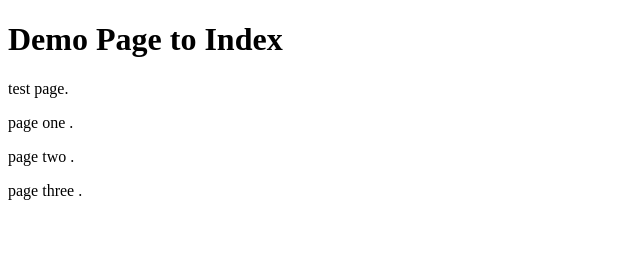
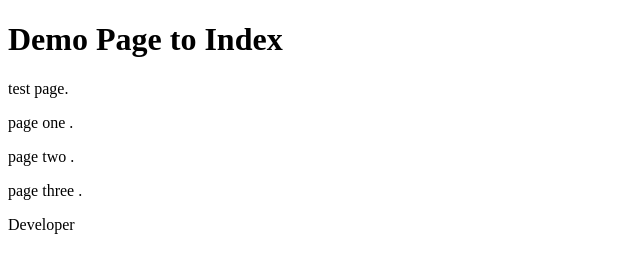
Before and after one commit to Devikaazs/3pm, a plain HTML site: page index.html in a window 1280 px wide. Shown: the full height of the page, 0-640 px from the left. Drawn offline with Linux system fonts and the light colour scheme.

Commit message:
Update index.html

```diff
--- a/index.html
+++ b/index.html
@@ -11,5 +11,7 @@
 
 <p> page three .</p>
 
+<p> Developer </p>
+
 </body>
 </html>
```
